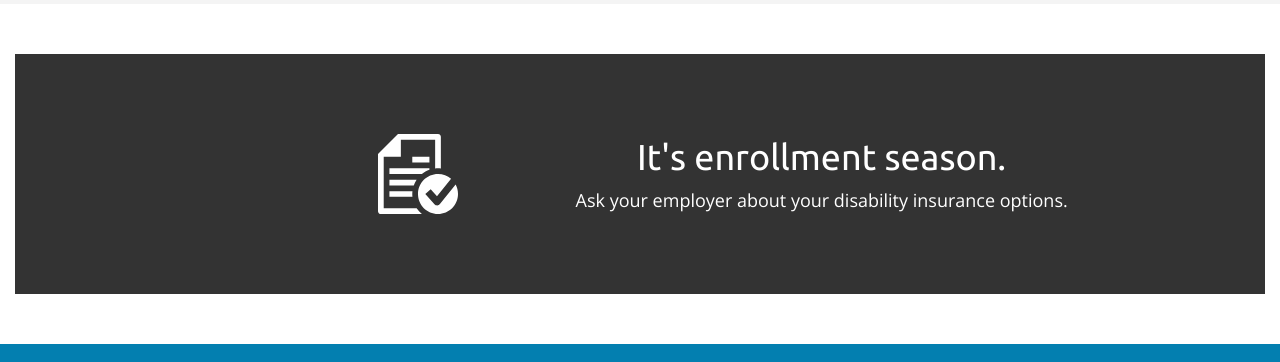
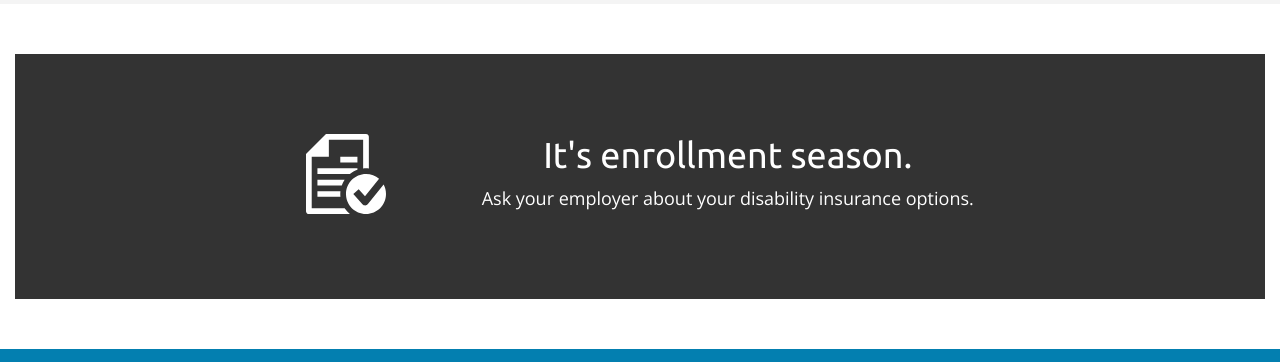
Before and after one commit to unumux/income-protection, a website: page index.html in a window 1280 px wide. Shown: the part 3480-3842 px from the top of the page. Drawn offline with nearby package versions, Linux system fonts and the light colour scheme; a script that the page names is missing.

Commit message:
correcting enrollment alignment

```diff
--- a/index.html
+++ b/index.html
@@ -24,7 +24,7 @@
 	<main>
 		<section class="content">
 			<div class="content__text">
-				<h1>You still need money, even if <span class="yellow">you can't work.</span></h1>
+				<h1>You still need money, even if <span class="content__text--color">you can't work.</span></h1>
 			</div>
 			<div class="video">
 				<div class="video__wrapper">
@@ -53,11 +53,7 @@
 		<section class="subscribe">
 			<h1 class="subscribe__heading">Subscribe to Workwell</h1>
 			<p class="subscribe__description">Stay up-to-date with posts, discover ways to live a better life, and more.</p>
-			<!--<form class="subscribe__form">
-				Email address<br>
-				<input class="subscribe__email" type="email" name="email">
-			</form>
-			<a href="#" class="subscribe__email--button">SUBSCRIBE</a>-->
+			<!--Subscribe form provided for site by marketing team -->
 			<form method="post" action="http://unum.mkt2189.com/WorkWell/WorkWellOptin" pageId="7130470" siteId="198248" parentPageId="7130469" >
 				<table cellpadding="0" cellspacing="0" border="0">
 				<tr>
@@ -94,7 +90,7 @@
 				<input type="hidden" name="formSourceName" value="StandardForm"><!-- DO NOT REMOVE HIDDEN FIELD sp_exp --><input type="hidden" name="sp_exp" value="yes">
 				</table>
 				</form>
-
+				<!--END of subscribe form-->
 		</section>
 		<section class="testimonial">
 			<img class="testimonial__image" src="images/cara.jpg">
@@ -238,7 +234,6 @@
 	</footer>
 	<script src="//dcc4iyjchzom0.cloudfront.net/widget/loader.js" async></script>
 	<script src="//ajax.googleapis.com/ajax/libs/jquery/1.11.0/jquery.min.js"></script>
-	<!--<script type="text/javascript" src="//cdnjs.cloudflare.com/ajax/libs/jquery/3.1.1/jquery.min.js"></script>-->
 	<script type="text/javascript" src="//cdn.jsdelivr.net/jquery.slick/1.6.0/slick.min.js"></script>
 	<script src="scripts/site.min.js"></script>
 </body>
--- a/styles/call-to-action/_call-to-action.scss
+++ b/styles/call-to-action/_call-to-action.scss
@@ -14,8 +14,16 @@
     @media all and (min-width: 768px) {
         margin: 0 auto;
         margin-bottom: 5rem;
+        margin-left: 1.6rem;
+        margin-right: 1.6rem;
         margin-top: 5rem;
         padding: 8rem;
+    }
+
+    @media all and (min-width: 1250px) {
+        margin: 0 auto;
+        margin-bottom: 5rem;
+        margin-top: 5rem;
     }
 }
 
--- a/styles/call-to-action/_container.scss
+++ b/styles/call-to-action/_container.scss
@@ -1,13 +1,9 @@
 @mixin base() {
-    display: flex;
-    justify-content: center;
     margin-bottom: 2rem;
     margin: 0 auto;
 
     @media all and (min-width: 768px) {
-        justify-content: flex-end;
         margin: initial;
-        width: 50%;
     }
 }
 
--- a/styles/call-to-action/_content.scss
+++ b/styles/call-to-action/_content.scss
@@ -1,10 +1,5 @@
 @mixin base() {
    text-align: center;
-   width: 100%;
-
-   @media all and (min-width: 1250px) {
-        // min-width: 30vw;
-   }
 
 }
 
--- a/styles/call-to-action/_group.scss
+++ b/styles/call-to-action/_group.scss
@@ -3,9 +3,11 @@
     flex-direction: column;
 
     @media all and (min-width: 768px) {
-        align-items: center;
+        // align-items: center;
         flex-direction: row;
-        justify-content: center;
+        justify-content: space-around;
+        margin: 0 auto;
+        max-width: 70%;
     }
 
 }
--- a/styles/content/_text.scss
+++ b/styles/content/_text.scss
@@ -40,4 +40,8 @@
         }
     }
 
+    &--color {
+        color: $yellow;
+    }
+
 }
```
Also changed, not shown: styles/site.min.css, 1 other file.
